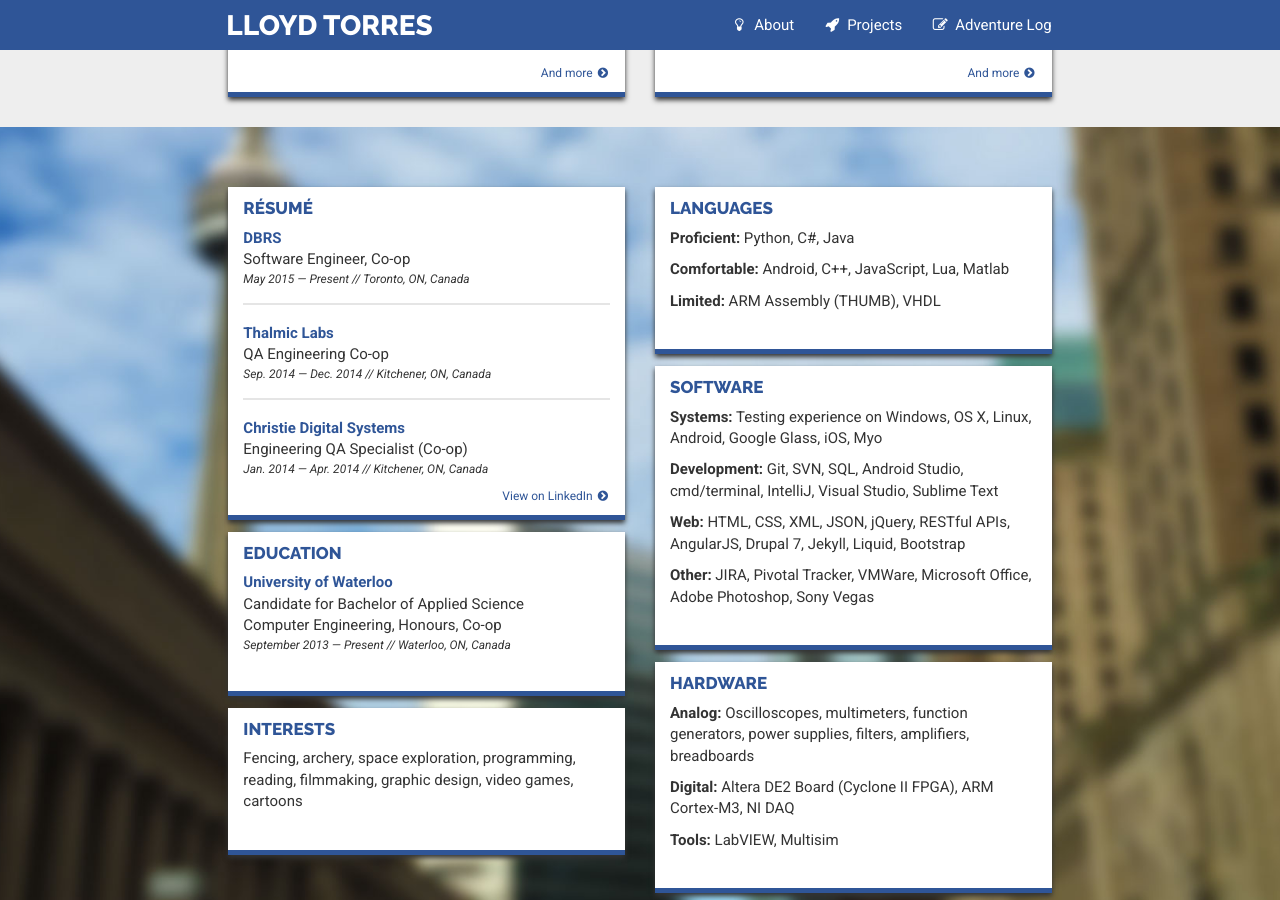
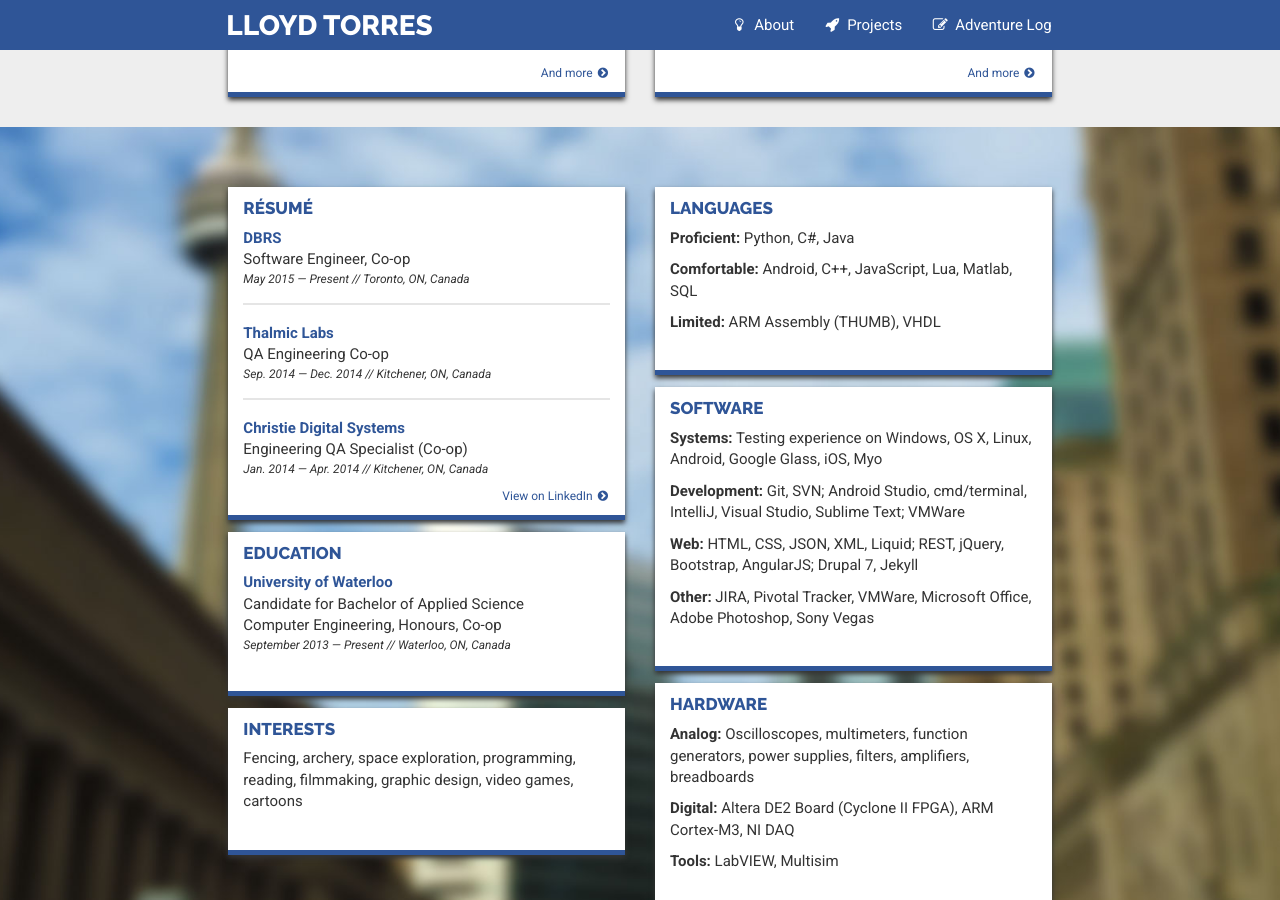
Before and after one commit to lloydtorres/lloydtorres.github.io, a Jekyll site: the page built from index.html, in a window 1280 px wide and 900 px high, scrolled down 1188 px. Built offline with Jekyll 4.4.1, drawn with Linux system fonts in a browser that asks for light colours; nearby versions of some CDN libraries.

Commit message:
Update resume content

```diff
--- a/index.html
+++ b/index.html
@@ -170,8 +170,8 @@
 
                                 <div class="resume-entry">
                                     <p><strong>Systems:</strong> Testing experience on Windows, OS X, Linux, Android, Google Glass, iOS, Myo</p>
-                                    <p><strong>Development:</strong> Git, SVN, SQL, Android Studio, cmd/terminal, IntelliJ, Visual Studio, Sublime Text</p>
-                                    <p><strong>Web:</strong> HTML, CSS, XML, JSON, jQuery, RESTful APIs, AngularJS, Drupal 7, Jekyll, Liquid, Bootstrap</p>
+                                    <p><strong>Development:</strong> Git, SVN; Android Studio, cmd/terminal, IntelliJ, Visual Studio, Sublime Text; VMWare</p>
+                                    <p><strong>Web:</strong> HTML, CSS, JSON, XML, Liquid; REST, jQuery, Bootstrap, AngularJS; Drupal 7, Jekyll</p>
                                     <p><strong>Other:</strong> JIRA, Pivotal Tracker, VMWare, Microsoft Office, Adobe Photoshop, Sony Vegas</p>
                                 </div>
                             </div>
```
Also changed, not shown: other parts of index.html (+2 -2 lines).
